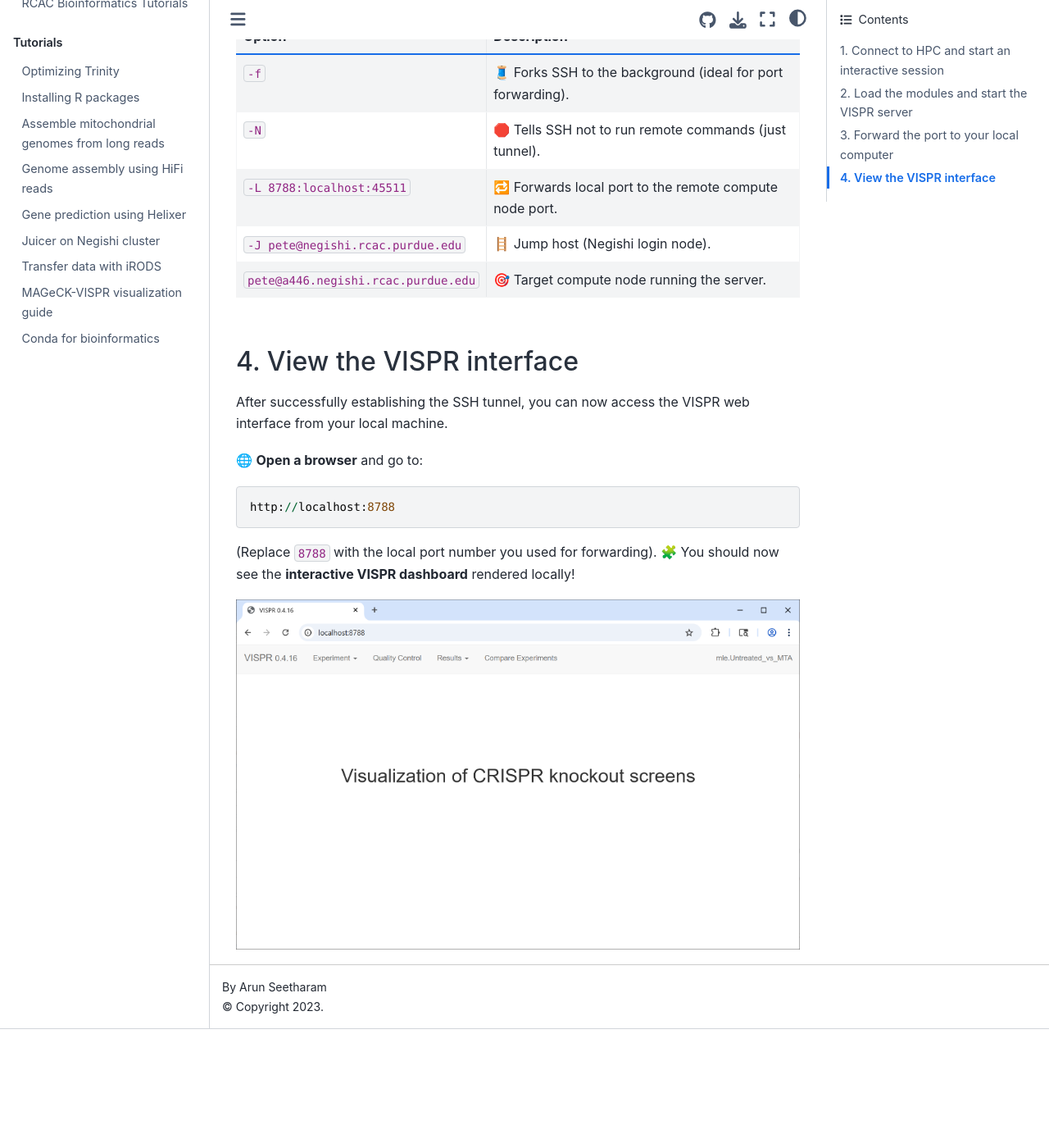
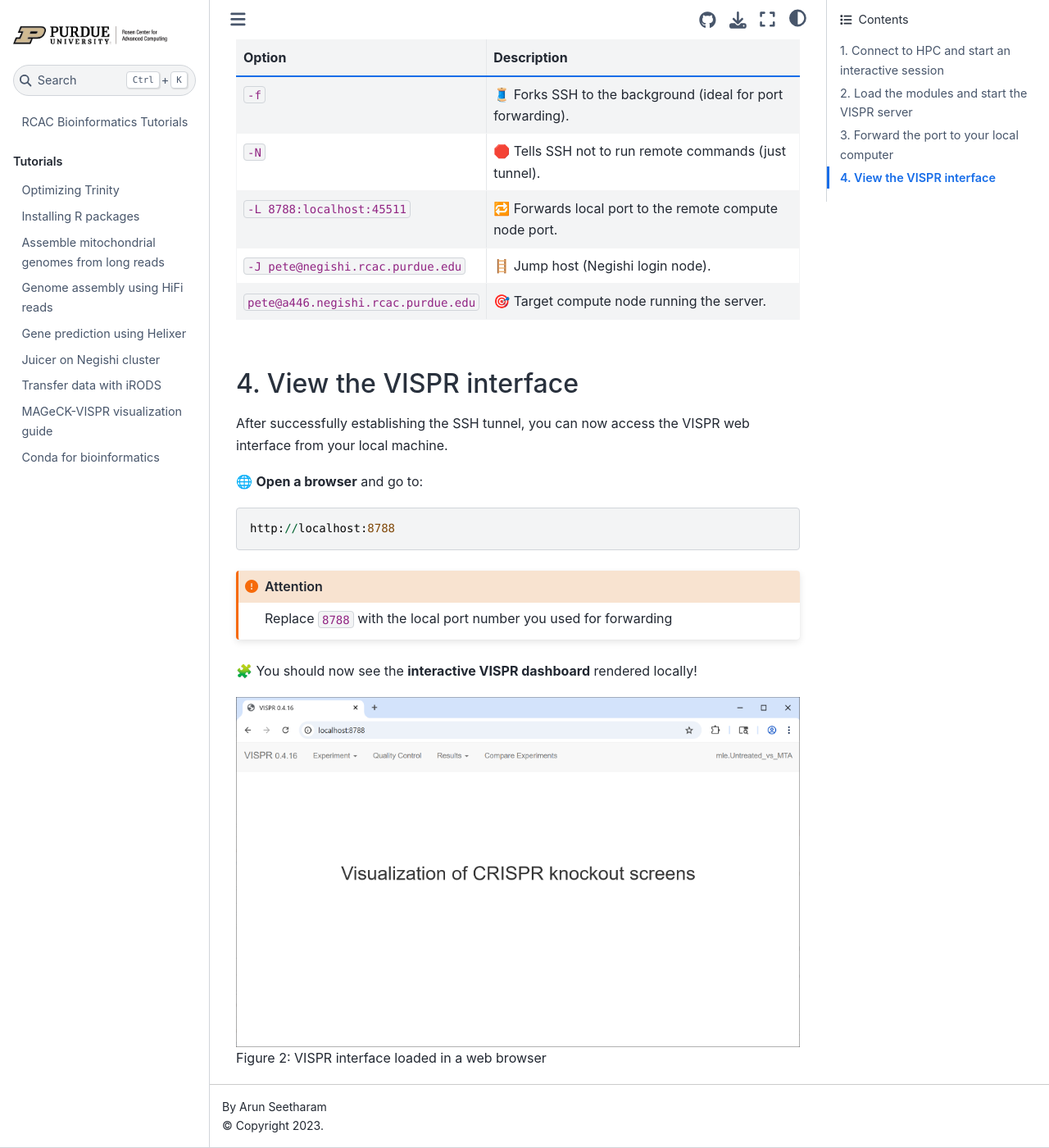
Before and after one commit to aseetharam/rcac-bioinformatics, a Jupyter Book: the page built from docs/vispr_enhanced.md, in a window 1280 px wide and 1400 px high, scrolled down 3308 px. Shown: the whole window at 82% size. Built offline with Jupyter Book 1.0.4 settings and Sphinx 7.4.7 and the Sphinx Book theme 1.1.4, drawn with Linux system fonts in a browser that asks for light colours; before the commit the page ends 4563 px from its top, so only the background shows below that; some of the changed text lies outside the part shown.

````diff
--- a/docs/vispr_enhanced.md
+++ b/docs/vispr_enhanced.md
@@ -97,7 +97,9 @@ Open a **new, second terminal** on your local computer and run the following com
 ```{admonition} 💻 Use your local terminal
 :class: important
 
-**This SSH tunnel command must be run from your local machine**, not the HPC node. - ✅ **Windows**: Use PowerShell or WSL with SSH support.
+**This SSH tunnel command must be run from your local machine**, not the HPC node.
+
+- ✅ **Windows**: Use PowerShell or WSL with SSH support.
 - ✅ **macOS/Linux**: Use the default terminal.
 ```
 
@@ -149,6 +151,13 @@ After successfully establishing the SSH tunnel, you can now access the VISPR web
 http://localhost:8788
 ```
 
-(Replace `8788` with the local port number you used for forwarding). 🧩 You should now see the **interactive VISPR dashboard** rendered locally!
+```{attention}
+Replace `8788` with the local port number you used for forwarding
+```
+
+
+🧩 You should now see the **interactive VISPR dashboard** rendered locally!
+
 
 ![VISPR interface](assets/figures/vispr_vispr-interface.png)
+Figure 2: VISPR interface loaded in a web browser
````
